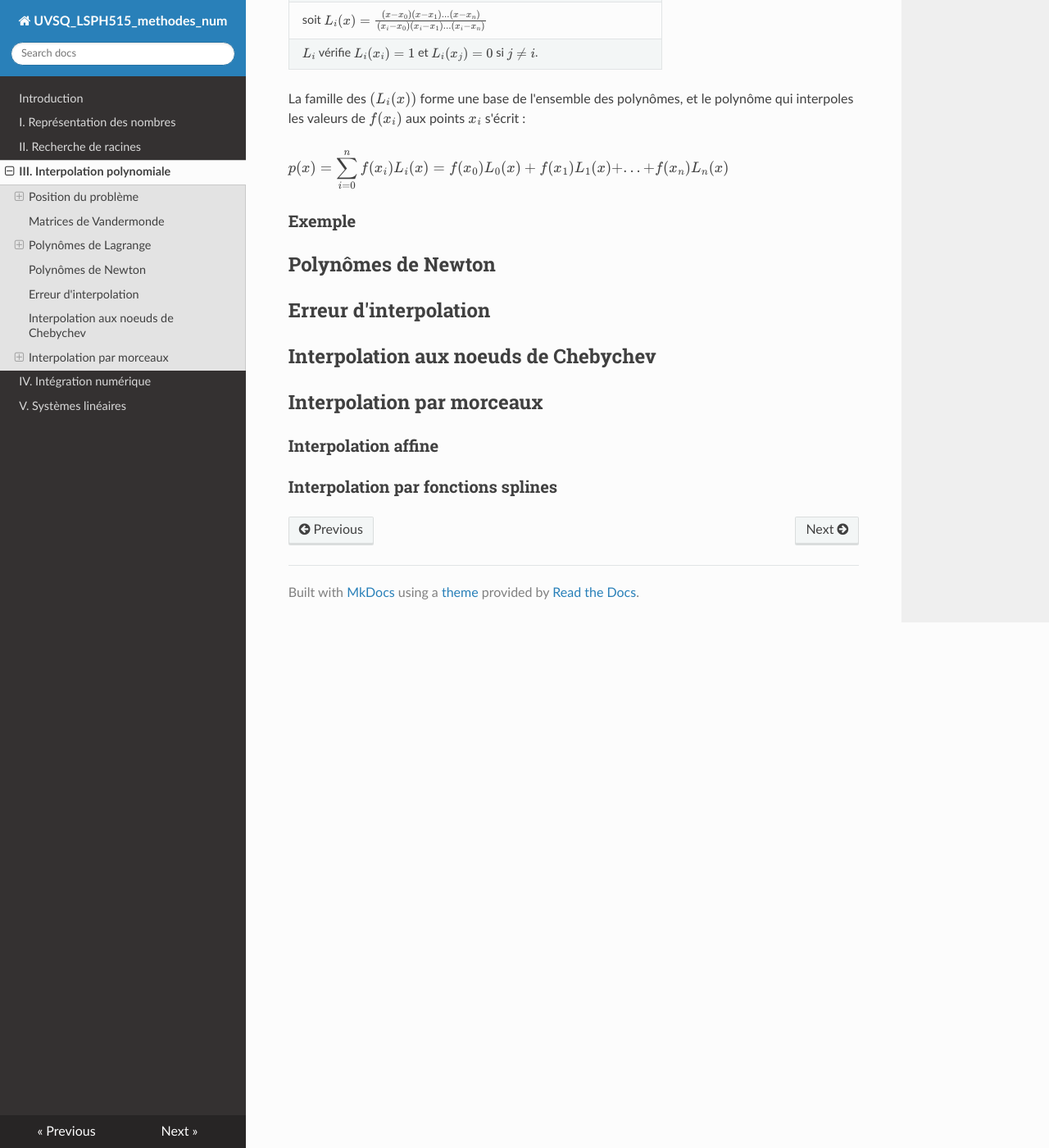
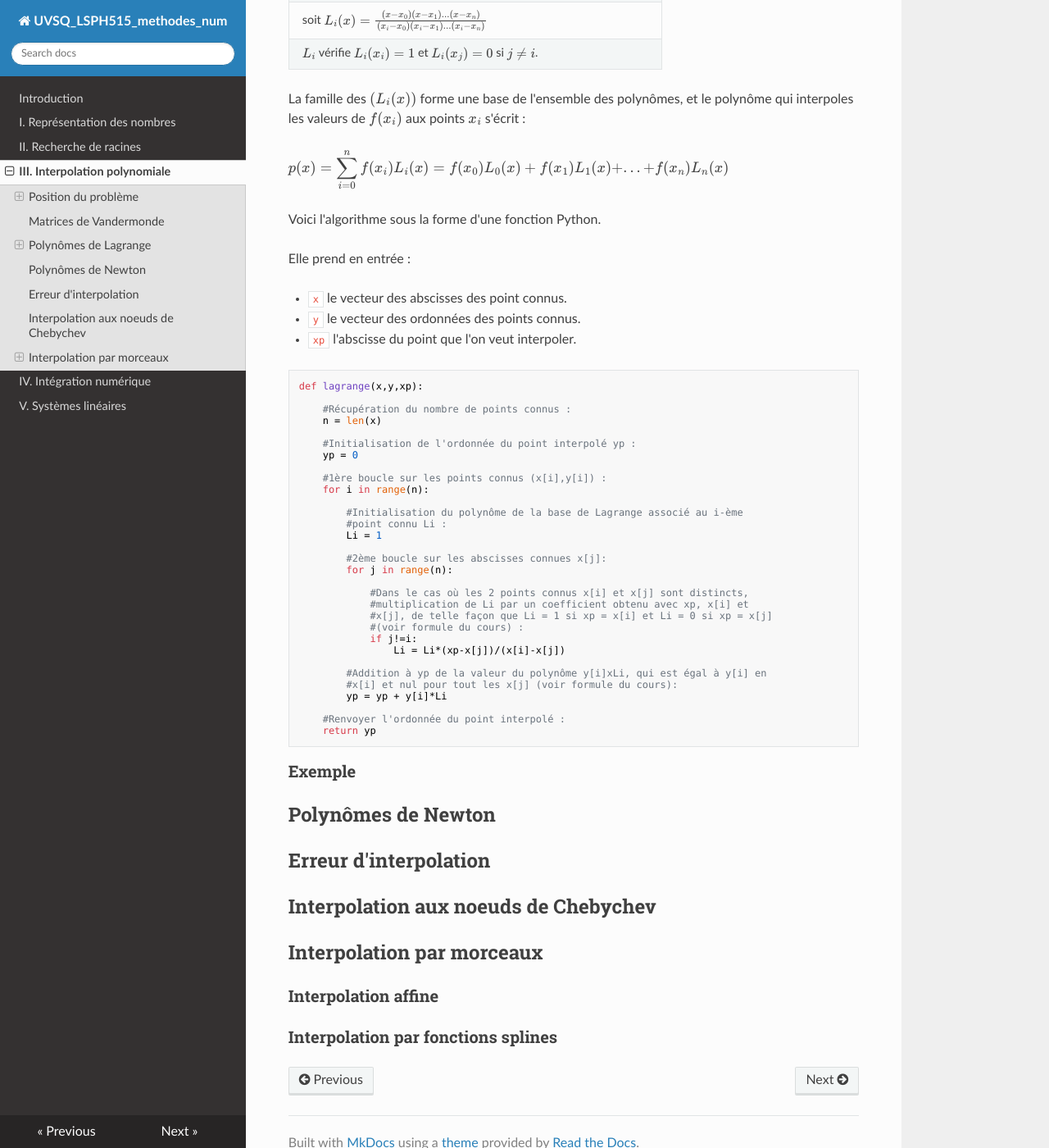
Before and after one commit to NicOudart/UVSQ_LSPH515_methodes_num, an MkDocs documentation site: the page built from docs/Chap3_Interpolation_polynomiale.md, in a window 1280 px wide and 1400 px high, scrolled down 4214 px. Shown: the whole window at 82% size. Built offline with MkDocs 1.6.1, drawn with Linux system fonts in a browser that asks for light colours; nearby versions of some CDN libraries.

Commit message:
-Adding the Python code for the Lagrange interpolation in Chapter 3.

```diff
--- a/docs/Chap3_Interpolation_polynomiale.md
+++ b/docs/Chap3_Interpolation_polynomiale.md
@@ -159,6 +159,50 @@ La famille des $(L_i(x))$ forme une base de l'ensemble des polynômes, et le pol
 
 $p(x) = \displaystyle\sum_{i=0}^{n} f(x_i) L_i(x) = f(x_0) L_0(x) + f(x_1) L_1(x) + ... + f(x_n) L_n(x)$
 
+Voici l'algorithme sous la forme d'une fonction Python.
+
+Elle prend en entrée :
+
+* `x` le vecteur des abscisses des point connus.
+
+* `y` le vecteur des ordonnées des points connus.
+
+* `xp` l'abscisse du point que l'on veut interpoler.
+
+~~~
+def lagrange(x,y,xp):
+
+    #Récupération du nombre de points connus :
+    n = len(x)
+
+    #Initialisation de l'ordonnée du point interpolé yp :
+    yp = 0
+
+    #1ère boucle sur les points connus (x[i],y[i]) :
+    for i in range(n):
+
+        #Initialisation du polynôme de la base de Lagrange associé au i-ème
+        #point connu Li :
+        Li = 1
+
+        #2ème boucle sur les abscisses connues x[j]:
+        for j in range(n):
+
+            #Dans le cas où les 2 points connus x[i] et x[j] sont distincts,
+            #multiplication de Li par un coefficient obtenu avec xp, x[i] et
+            #x[j], de telle façon que Li = 1 si xp = x[i] et Li = 0 si xp = x[j]
+            #(voir formule du cours) :
+            if j!=i:
+                Li = Li*(xp-x[j])/(x[i]-x[j])
+
+        #Addition à yp de la valeur du polynôme y[i]xLi, qui est égal à y[i] en
+        #x[i] et nul pour tout les x[j] (voir formule du cours):
+        yp = yp + y[i]*Li
+
+    #Renvoyer l'ordonnée du point interpolé :
+    return yp
+~~~
+
 ### Exemple
 
 ## Polynômes de Newton
```
